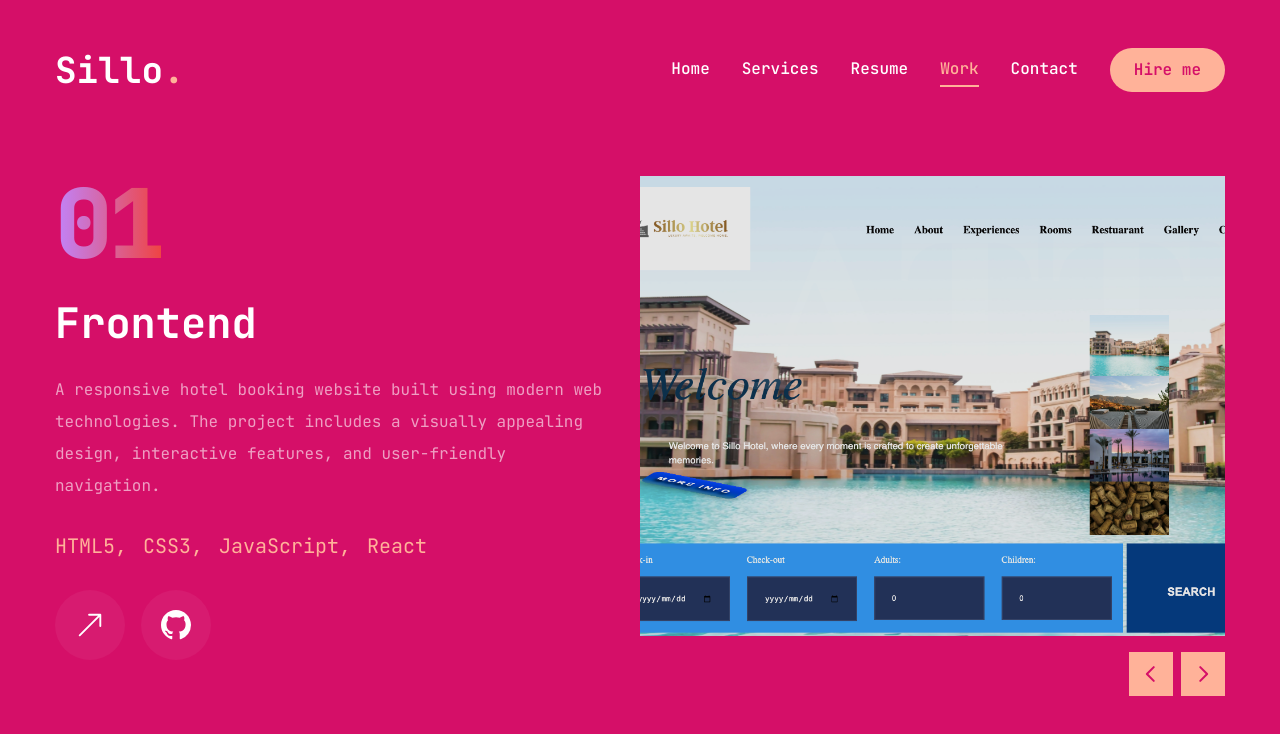
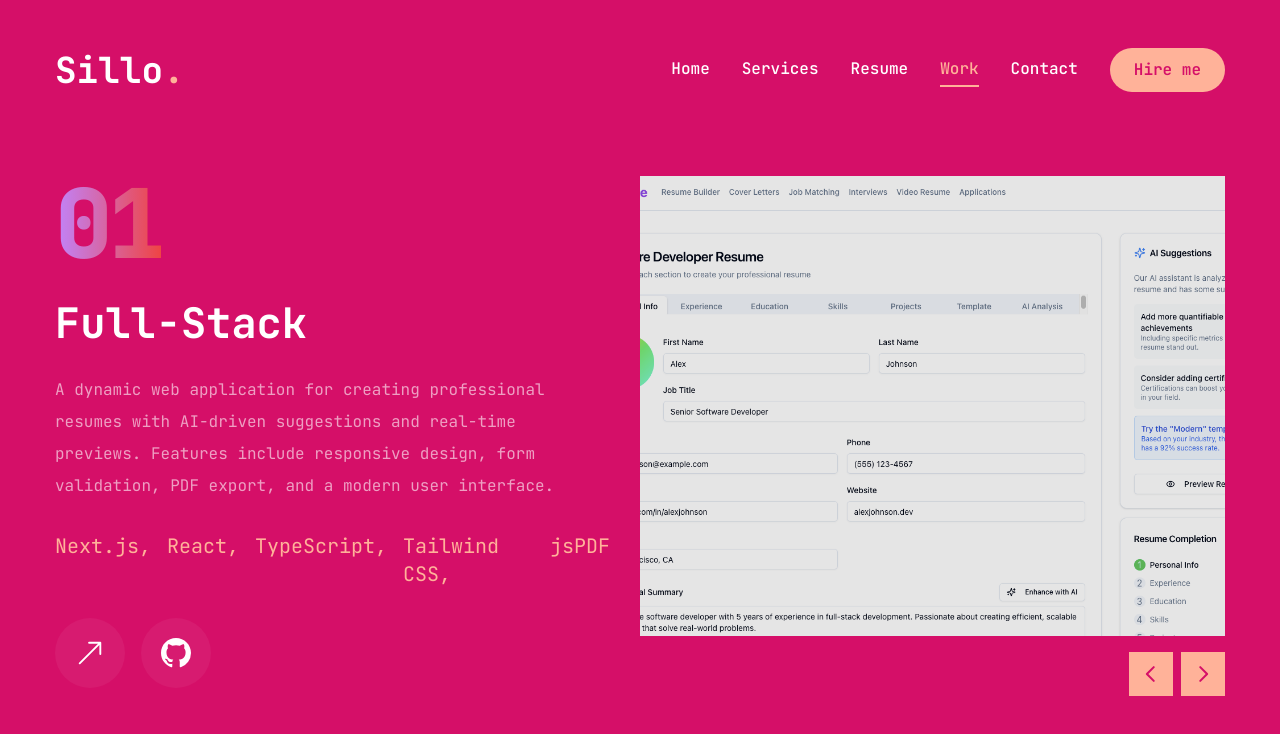
Before and after one commit to JuniorSillo/My-Personal-Portfolio, a Next.js app: page /work in a window 1280 px wide. Shown: the top 734 px of the page. Built offline with nearby package versions, Linux system fonts and the light colour scheme.

Commit message:
Update page.jsx

```diff
--- a/app/work/page.jsx
+++ b/app/work/page.jsx
@@ -21,21 +21,21 @@ import WorkSlideBtns from "@/components/ui/WorkSlideBtns";
 
 const projects = [
   {
-    num: "01",
-    category: "Frontend",
-    title: "Hotel Booking Website",
-    description:
-      "A responsive hotel booking website built using modern web technologies. The project includes a visually appealing design, interactive features, and user-friendly navigation.",
-    stack: [
-      { name: "HTML5" },
-      { name: "CSS3" },
-      { name: "JavaScript" },
-      { name: "React" },
-    ],
-    image: "/thumb1.png",
-    live: "",
-    github: "https://github.com/JuniorSillo/HOTEL_WEBSITE",
-  },
+  "num": "01",
+  "category": "Full-Stack",
+  "title": "AI-Powered Resume Builder",
+  "description": "A dynamic web application for creating professional resumes with AI-driven suggestions and real-time previews. Features include responsive design, form validation, PDF export, and a modern user interface.",
+  "stack": [
+    { "name": "Next.js" },
+    { "name": "React" },
+    { "name": "TypeScript" },
+    { "name": "Tailwind CSS" },
+    { "name": "jsPDF" }
+  ],
+  "image": "/thumb5.png",
+  "live": "https://ai-resume-builder-rosy-rho.vercel.app/",
+  "github": "https://github.com/JuniorSillo/AI-Resume-Builder"
+},
   {
     num: "02",
     category: "FullStack",
@@ -72,6 +72,22 @@ const projects = [
     live: "https://spotify-clone-plum-pi.vercel.app/",
     github: "https://github.com/JuniorSillo/Spotify-clone",
   },
+  {
+    num: "04",
+    category: "Frontend",
+    title: "Hotel Booking Website",
+    description:
+      "A responsive hotel booking website built using modern web technologies. The project includes a visually appealing design, interactive features, and user-friendly navigation.",
+    stack: [
+      { name: "HTML5" },
+      { name: "CSS3" },
+      { name: "JavaScript" },
+      { name: "React" },
+    ],
+    image: "/thumb1.png",
+    live: "",
+    github: "https://github.com/JuniorSillo/HOTEL_WEBSITE",
+  }
 ];
 
 const Work = () => {
```
